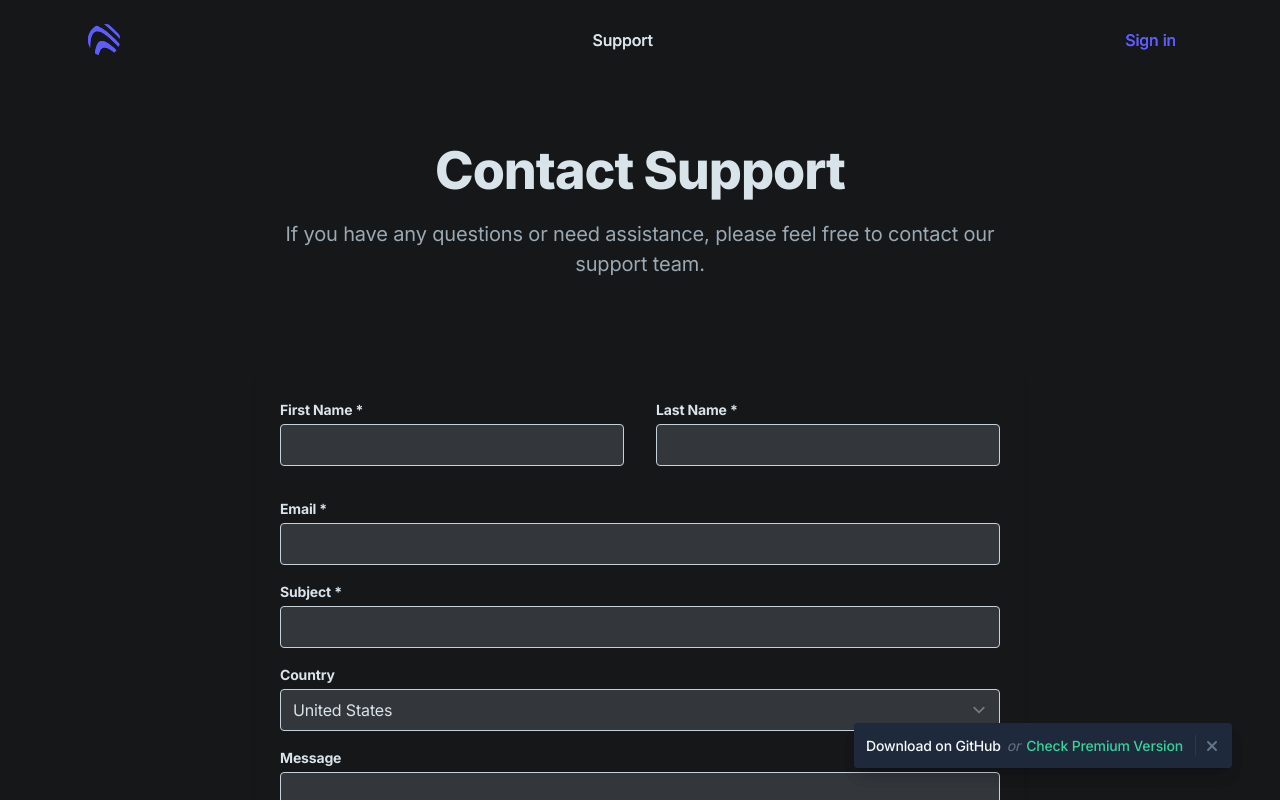
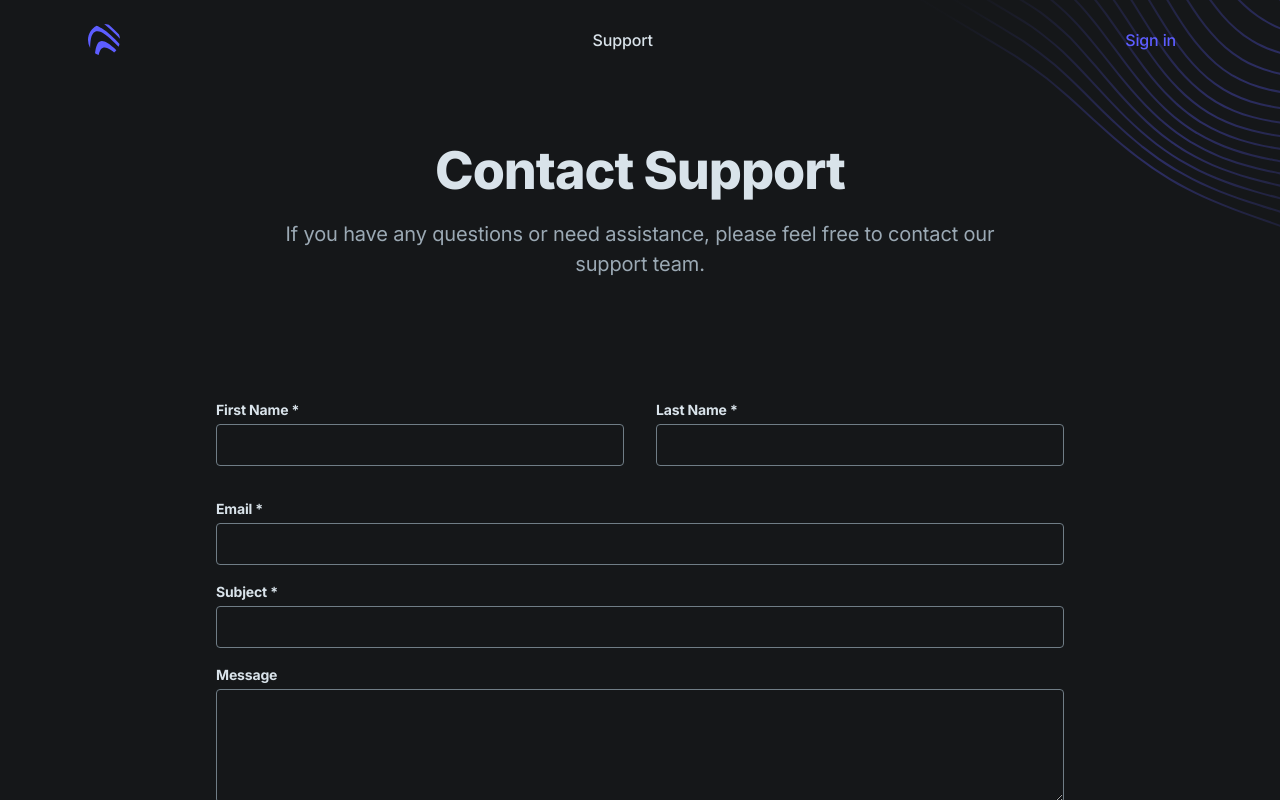
Before and after one commit to shoopapa/ai-gear, a Next.js app in the folder apps/marketing/: page /support in a window 1280 px wide. Shown: the top 800 px of the page. Built offline with nearby package versions, Linux system fonts and the light colour scheme.

Commit message:
support page

```diff
--- a/apps/marketing/app/layout.tsx
+++ b/apps/marketing/app/layout.tsx
@@ -3,7 +3,6 @@ import './css/style.css'
 import { Inter, Architects_Daughter } from 'next/font/google'
 
 import Header from '@/components/ui/header'
-import Banner from '@/components/banner'
 
 const inter = Inter({
   subsets: ['latin'],
@@ -34,7 +33,6 @@ export default function RootLayout({
         <div className="flex flex-col min-h-screen overflow-hidden">
           <Header />
           {children}
-          <Banner />
         </div>
       </body>
     </html>
--- /dev/null
+++ b/apps/marketing/app/support/layout.tsx
@@ -0,0 +1,17 @@
+import PageIllustration from '@/components/page-illustration'
+
+export default function AuthLayout({
+  children,
+}: {
+  children: React.ReactNode
+}) {
+  return (
+    <main className="grow">
+
+      <PageIllustration />
+
+      {children}
+
+    </main>
+  )
+}
--- a/apps/marketing/app/support/page.tsx
+++ b/apps/marketing/app/support/page.tsx
@@ -1,13 +1,8 @@
-// pages/Support.js
+import Contact from '../../components/contact'
+export default function Support() {
 
-import React from 'react';
-import Layout from '../layout'; // Assuming you have a layout component for theming
-import ContactForm from '../../components/contact'; // You may need to create this component
-
-const Support = () => {
   return (
-    <Layout>
-      <div className="max-w-6xl mx-auto px-4 sm:px-6 relative">
+    <section className="max-w-6xl mx-auto px-4 sm:px-6 relative">
 
       {/* Support page content */}
       <div className="pt-20 md:pt-32 pb-16">
@@ -19,13 +14,9 @@ const Support = () => {
           </p>
         </div>
 
-          {/* Contact Form */}
-          <ContactForm />
+        <Contact />
       </div>
 
-      </div>
-    </Layout>
+    </section>
   );
 };
-
-export default Support;
--- a/apps/marketing/components/banner.tsx
+++ /dev/null
@@ -1,38 +0,0 @@
-'use client'
-
-import { useState } from 'react'
-
-export default function Banner() {
-  const [bannerOpen, setBannerOpen] = useState<boolean>(true)
-
-  return (
-    <>
-      {bannerOpen && (
-        <div className="fixed bottom-0 right-0 w-full md:bottom-8 md:right-12 md:w-auto z-50">
-          <div className="bg-slate-800 text-slate-50 text-sm p-3 md:rounded shadow-lg flex justify-between">
-            <div className="text-slate-500 inline-flex">
-              <a
-                className="font-medium hover:underline text-slate-50"
-                href="https://github.com/cruip/open-react-template"
-                target="_blank"
-                rel="noreferrer"
-              >
-                Download<span className="hidden sm:inline"> on GitHub</span>
-              </a>{' '}
-              <span className="italic px-1.5">or</span>{' '}
-              <a className="font-medium hover:underline text-emerald-400" href="https://cruip.com/open-pro/" target="_blank" rel="noreferrer">
-                Check Premium Version
-              </a>
-            </div>
-            <button className="text-slate-500 hover:text-slate-400 pl-2 ml-3 border-l border-gray-700" onClick={() => setBannerOpen(false)}>
-              <span className="sr-only">Close</span>
-              <svg className="w-4 h-4 shrink-0 fill-current" viewBox="0 0 16 16">
-                <path d="M12.72 3.293a1 1 0 00-1.415 0L8.012 6.586 4.72 3.293a1 1 0 00-1.414 1.414L6.598 8l-3.293 3.293a1 1 0 101.414 1.414l3.293-3.293 3.293 3.293a1 1 0 001.414-1.414L9.426 8l3.293-3.293a1 1 0 000-1.414z" />
-              </svg>
-            </button>
-          </div>
-        </div>
-      )}
-    </>
-  )
-}
--- a/apps/marketing/components/contact.tsx
+++ b/apps/marketing/components/contact.tsx
@@ -1,6 +1,4 @@
 "use client"
-// components/ContactForm.js
-
 import React, { useState } from 'react';
 
 const ContactForm = () => {
@@ -14,7 +12,7 @@ const ContactForm = () => {
     agreeToPrivacyPolicy: false,
   });
 
-  const handleInputChange = (e) => {
+  const handleInputChange = (e: any) => {
     const { name, value, type, checked } = e.target;
     const inputValue = type === 'checkbox' ? checked : value;
 
@@ -24,87 +22,74 @@ const ContactForm = () => {
     });
   };
 
-  const handleSubmit = (e) => {
+  const handleSubmit = (e: any) => {
     e.preventDefault();
     // Here, you can implement the logic to send the form data to your backend or support email
     console.log(formData); // For demonstration purposes, log the form data
   };
 
   return (
-    <div className="max-w-4xl mx-auto bg-gray-900 p-6 rounded-lg shadow-md" data-aos="fade-up" data-aos-delay="400">
+    <div className="max-w-4xl mx-auto bg p-6" data-aos="fade-up" data-aos-delay="400">
       <form onSubmit={handleSubmit}>
         <div className="flex flex-wrap -mx-4 mb-4">
           <div className="w-full md:w-1/2 px-4 mb-4">
-            <label htmlFor="firstName" className="block text-gray-200 text-sm font-bold mb-1">First Name *</label>
+            <label className="block text-gray-200 text-sm font-bold mb-1">First Name *</label>
             <input
               type="text"
               id="firstName"
               name="firstName"
               value={formData.firstName}
               onChange={handleInputChange}
-              className="w-full border border-gray-300 rounded px-3 py-2 bg-gray-700 text-gray-200 focus:outline-none focus:border-indigo-500"
+              className="w-full border border-gray-00 rounded px-3 py-2 bg-transparent text-gray-200 focus:outline-none focus:border-indigo-500"
               required
             />
           </div>
           <div className="w-full md:w-1/2 px-4 mb-4">
-            <label htmlFor="lastName" className="block text-gray-200 text-sm font-bold mb-1">Last Name *</label>
+            <label className="block text-gray-200 text-sm font-bold mb-1">Last Name *</label>
             <input
               type="text"
               id="lastName"
               name="lastName"
               value={formData.lastName}
               onChange={handleInputChange}
-              className="w-full border border-gray-300 rounded px-3 py-2 bg-gray-700 text-gray-200 focus:outline-none focus:border-indigo-500"
+              className="w-full border border-gray-00 rounded px-3 py-2 bg-transparent text-gray-200 focus:outline-none focus:border-indigo-500"
               required
             />
           </div>
         </div>
         <div className="mb-4">
-          <label htmlFor="email" className="block text-gray-200 text-sm font-bold mb-1">Email *</label>
+          <label className="block text-gray-200 text-sm font-bold mb-1">Email *</label>
           <input
             type="email"
             id="email"
             name="email"
             value={formData.email}
             onChange={handleInputChange}
-            className="w-full border border-gray-300 rounded px-3 py-2 bg-gray-700 text-gray-200 focus:outline-none focus:border-indigo-500"
+            className="w-full border border-gray-00 rounded px-3 py-2 bg-transparent text-gray-200 focus:outline-none focus:border-indigo-500"
             required
           />
         </div>
         <div className="mb-4">
-          <label htmlFor="subject" className="block text-gray-200 text-sm font-bold mb-1">Subject *</label>
+          <label className="block text-gray-200 text-sm font-bold mb-1">Subject *</label>
           <input
             type="text"
             id="subject"
             name="subject"
             value={formData.subject}
             onChange={handleInputChange}
-            className="w-full border border-gray-300 rounded px-3 py-2 bg-gray-700 text-gray-200 focus:outline-none focus:border-indigo-500"
+            className="w-full border border-gray-500 rounded px-3 py-2 bg-transparent text-gray-200 focus:outline-none focus:border-indigo-500"
             required
           />
         </div>
         <div className="mb-4">
-          <label htmlFor="country" className="block text-gray-200 text-sm font-bold mb-1">Country</label>
-          <select
-            id="country"
-            name="country"
-            value={formData.country}
-            onChange={handleInputChange}
-            className="w-full border border-gray-300 rounded px-3 py-2 bg-gray-700 text-gray-200 focus:outline-none focus:border-indigo-500"
-          >
-            <option value="United States">United States</option>
-            {/* Add other country options here */}
-          </select>
-        </div>
-        <div className="mb-4">
-          <label htmlFor="message" className="block text-gray-200 text-sm font-bold mb-1">Message</label>
+          <label className="block text-gray-200 text-sm font-bold mb-1">Message</label>
           <textarea
             id="message"
             name="message"
             value={formData.message}
             onChange={handleInputChange}
-            className="w-full border border-gray-300 rounded px-3 py-2 bg-gray-700 text-gray-200 focus:outline-none focus:border-indigo-500"
-            rows="4"
+            className="w-full border border-gray-00 rounded px-3 py-2 bg-transparent text-gray-200 focus:outline-none focus:border-indigo-500"
+            rows={4}
             required
           ></textarea>
         </div>
@@ -130,8 +115,8 @@ const ContactForm = () => {
             Send
           </button>
         </div>
-      </form>
-    </div>
+      </form >
+    </div >
   );
 };
 
--- a/apps/marketing/components/ui/footer.tsx
+++ b/apps/marketing/components/ui/footer.tsx
@@ -7,94 +7,12 @@ export default function Footer() {
       <div className="py-12 md:py-16">
         <div className="max-w-6xl mx-auto px-4 sm:px-6">
 
-          {/* Top area: Blocks */}
-          <div className="grid md:grid-cols-12 gap-8 lg:gap-20 mb-8 md:mb-12">
-
-            {/* 1st block */}
-            <div className="md:col-span-4 lg:col-span-5">
-              <div className="mb-2">
-                {/* Logo */}
-                <Link href="/" className="inline-block" aria-label="Cruip">
-                  <svg className="w-8 h-8 fill-current text-purple-600" viewBox="0 0 32 32" xmlns="http://www.w3.org/2000/svg">
-                    <path d="M31.952 14.751a260.51 260.51 0 00-4.359-4.407C23.932 6.734 20.16 3.182 16.171 0c1.634.017 3.21.28 4.692.751 3.487 3.114 6.846 6.398 10.163 9.737.493 1.346.811 2.776.926 4.262zm-1.388 7.883c-2.496-2.597-5.051-5.12-7.737-7.471-3.706-3.246-10.693-9.81-15.736-7.418-4.552 2.158-4.717 10.543-4.96 16.238A15.926 15.926 0 010 16C0 9.799 3.528 4.421 8.686 1.766c1.82.593 3.593 1.675 5.038 2.587 6.569 4.14 12.29 9.71 17.792 15.57-.237.94-.557 1.846-.952 2.711zm-4.505 5.81a56.161 56.161 0 00-1.007-.823c-2.574-2.054-6.087-4.805-9.394-4.044-3.022.695-4.264 4.267-4.97 7.52a15.945 15.945 0 01-3.665-1.85c.366-3.242.89-6.675 2.405-9.364 2.315-4.107 6.287-3.072 9.613-1.132 3.36 1.96 6.417 4.572 9.313 7.417a16.097 16.097 0 01-2.295 2.275z" />
-                  </svg>
-                </Link>
-              </div>
-              <div className="text-gray-400">Lorem ipsum is placeholder text commonly used in the graphic, print, and publishing industries for previewing layouts and visual mockups.</div>
-            </div>
-
-            {/* 2nd, 3rd and 4th blocks */}
-            <div className="md:col-span-8 lg:col-span-7 grid sm:grid-cols-3 gap-8">
-
-              {/* 2nd block */}
-              <div className="text-sm">
-                <h6 className="text-gray-200 font-medium mb-1">Products</h6>
-                <ul>
-                  <li className="mb-1">
-                    <Link href="/" className="text-gray-400 hover:text-gray-100 transition duration-150 ease-in-out">Web Studio</Link>
-                  </li>
-                  <li className="mb-1">
-                    <Link href="/" className="text-gray-400 hover:text-gray-100 transition duration-150 ease-in-out">DynamicBox Flex</Link>
-                  </li>
-                  <li className="mb-1">
-                    <Link href="/" className="text-gray-400 hover:text-gray-100 transition duration-150 ease-in-out">Programming Forms</Link>
-                  </li>
-                </ul>
-              </div>
-
-              {/* 3rd block */}
-              <div className="text-sm">
-                <h6 className="text-gray-200 font-medium mb-1">Resources</h6>
-                <ul>
-                  <li className="mb-1">
-                    <Link href="/" className="text-gray-400 hover:text-gray-100 transition duration-150 ease-in-out">Nostrud exercitation</Link>
-                  </li>
-                  <li className="mb-1">
-                    <Link href="/" className="text-gray-400 hover:text-gray-100 transition duration-150 ease-in-out">Visual mockups</Link>
-                  </li>
-                  <li className="mb-1">
-                    <Link href="/" className="text-gray-400 hover:text-gray-100 transition duration-150 ease-in-out">Nostrud exercitation</Link>
-                  </li>
-                  <li className="mb-1">
-                    <Link href="/" className="text-gray-400 hover:text-gray-100 transition duration-150 ease-in-out">Visual mockups</Link>
-                  </li>
-                  <li className="mb-1">
-                    <Link href="/" className="text-gray-400 hover:text-gray-100 transition duration-150 ease-in-out">Nostrud exercitation</Link>
-                  </li>
-                </ul>
-              </div>
-
-              {/* 4th block */}
-              <div className="text-sm">
-                <h6 className="text-gray-200 font-medium mb-1">Company</h6>
-                <ul>
-                  <li className="mb-1">
-                    <Link href="/" className="text-gray-400 hover:text-gray-100 transition duration-150 ease-in-out">Consectetur adipiscing</Link>
-                  </li>
-                  <li className="mb-1">
-                    <Link href="/" className="text-gray-400 hover:text-gray-100 transition duration-150 ease-in-out">Labore et dolore</Link>
-                  </li>
-                  <li className="mb-1">
-                    <Link href="/" className="text-gray-400 hover:text-gray-100 transition duration-150 ease-in-out">Consectetur adipiscing</Link>
-                  </li>
-                  <li className="mb-1">
-                    <Link href="/" className="text-gray-400 hover:text-gray-100 transition duration-150 ease-in-out">Labore et dolore</Link>
-                  </li>
-                  <li className="mb-1">
-                    <Link href="/" className="text-gray-400 hover:text-gray-100 transition duration-150 ease-in-out">Consectetur adipiscing</Link>
-                  </li>
-                </ul>
-              </div>
-
-            </div>
-
-          </div>
 
           {/* Bottom area */}
           <div className="md:flex md:items-center md:justify-between">
 
             {/* Social links */}
-            {/* <ul className="flex mb-4 md:order-1 md:ml-4 md:mb-0">
+            <ul className="flex mb-4 md:order-1 md:ml-4 md:mb-0">
               <li>
                 <Link href="/" className="flex justify-center items-center text-purple-600 bg-gray-800 hover:text-gray-100 hover:bg-purple-600 rounded-full transition duration-150 ease-in-out" aria-label="Twitter">
                   <svg className="w-8 h-8 fill-current" viewBox="0 0 32 32" xmlns="http://www.w3.org/2000/svg">
@@ -132,10 +50,17 @@ export default function Footer() {
                   </svg>
                 </Link>
               </li>
-            </ul> */}
+            </ul>
 
             {/* Copyrights note */}
-            <div className="text-gray-400 text-sm mr-4">&copy; AI Gear All rights reserved.</div>
+            <div className="md:flex md:items-center md:justify-between">
+              <Link href="/" className="inline-block" aria-label="Cruip">
+                <svg className="w-8 h-8 fill-current text-purple-600" viewBox="0 0 32 32" xmlns="http://www.w3.org/2000/svg">
+                  <path d="M31.952 14.751a260.51 260.51 0 00-4.359-4.407C23.932 6.734 20.16 3.182 16.171 0c1.634.017 3.21.28 4.692.751 3.487 3.114 6.846 6.398 10.163 9.737.493 1.346.811 2.776.926 4.262zm-1.388 7.883c-2.496-2.597-5.051-5.12-7.737-7.471-3.706-3.246-10.693-9.81-15.736-7.418-4.552 2.158-4.717 10.543-4.96 16.238A15.926 15.926 0 010 16C0 9.799 3.528 4.421 8.686 1.766c1.82.593 3.593 1.675 5.038 2.587 6.569 4.14 12.29 9.71 17.792 15.57-.237.94-.557 1.846-.952 2.711zm-4.505 5.81a56.161 56.161 0 00-1.007-.823c-2.574-2.054-6.087-4.805-9.394-4.044-3.022.695-4.264 4.267-4.97 7.52a15.945 15.945 0 01-3.665-1.85c.366-3.242.89-6.675 2.405-9.364 2.315-4.107 6.287-3.072 9.613-1.132 3.36 1.96 6.417 4.572 9.313 7.417a16.097 16.097 0 01-2.295 2.275z" />
+                </svg>
+              </Link>
+              <div className="text-gray-400 text-sm mr-4 ml-4">&copy; Cruip.sdfsdfrved.</div>
+            </div>
 
           </div>
 
--- a/apps/marketing/tailwind.config.js
+++ b/apps/marketing/tailwind.config.js
@@ -1,77 +1,78 @@
 /** @type {import('tailwindcss').Config} */
 module.exports = {
   content: [
-    './app/**/*.{js,ts,jsx,tsx}',
-    './pages/**/*.{js,ts,jsx,tsx}',
-    './components/**/*.{js,ts,jsx,tsx}',
+    "./app/**/*.{js,ts,jsx,tsx}",
+    "./pages/**/*.{js,ts,jsx,tsx}",
+    "./components/**/*.{js,ts,jsx,tsx}",
   ],
   theme: {
     extend: {
       colors: {
         gray: {
-          100: '#EBF1F5',
-          200: '#D9E3EA',
-          300: '#C5D2DC',
-          400: '#9BA9B4',
-          500: '#707D86',
-          600: '#55595F',
-          700: '#33363A',
-          800: '#25282C',
-          900: '#151719',
+          100: "#EBF1F5",
+          200: "#D9E3EA",
+          300: "#C5D2DC",
+          400: "#9BA9B4",
+          500: "#707D86",
+          600: "#55595F",
+          700: "#33363A",
+          800: "#25282C",
+          900: "#151719",
         },
         purple: {
-          100: '#F4F4FF',
-          200: '#E2E1FF',
-          300: '#CBCCFF',
-          400: '#ABABFF',
-          500: '#8D8DFF',
-          600: '#5D5DFF',
-          700: '#4B4ACF',
-          800: '#38379C',
-          900: '#262668',
+          100: "#F4F4FF",
+          200: "#E2E1FF",
+          300: "#CBCCFF",
+          400: "#ABABFF",
+          500: "#8D8DFF",
+          600: "#5D5DFF",
+          700: "#4B4ACF",
+          800: "#38379C",
+          900: "#262668",
         },
       },
       spacing: {
-        '9/16': '56.25%',
-        '3/4': '75%',
-        '1/1': '100%',
+        "9/16": "56.25%",
+        "3/4": "75%",
+        "1/1": "100%",
       },
       fontFamily: {
-        inter: ['var(--font-inter)', 'sans-serif'],
-        'architects-daughter': ['var(--font-architects-daughter)', 'sans-serif']
+        inter: ["var(--font-inter)", "sans-serif"],
+        "architects-daughter": [
+          "var(--font-architects-daughter)",
+          "sans-serif",
+        ],
       },
       fontSize: {
-        xs: '0.75rem',
-        sm: '0.875rem',
-        base: '1rem',
-        lg: '1.125rem',
-        xl: '1.25rem',
-        '2xl': '1.5rem',
-        '3xl': '2rem',
-        '4xl': '2.5rem',
-        '5xl': '3.25rem',
-        '6xl': '4rem',
+        xs: "0.75rem",
+        sm: "0.875rem",
+        base: "1rem",
+        lg: "1.125rem",
+        xl: "1.25rem",
+        "2xl": "1.5rem",
+        "3xl": "2rem",
+        "4xl": "2.5rem",
+        "5xl": "3.25rem",
+        "6xl": "4rem",
       },
       inset: {
-        'full': '100%',
+        full: "100%",
       },
       letterSpacing: {
-        tighter: '-0.02em',
-        tight: '-0.01em',
-        normal: '0',
-        wide: '0.01em',
-        wider: '0.02em',
-        widest: '0.4em',
+        tighter: "-0.02em",
+        tight: "-0.01em",
+        normal: "0",
+        wide: "0.01em",
+        wider: "0.02em",
+        widest: "0.4em",
       },
       minWidth: {
-        '10': '2.5rem',
+        10: "2.5rem",
       },
       scale: {
-        '98': '.98'
+        98: ".98",
       },
     },
   },
-  plugins: [
-    require('@tailwindcss/forms'),
-  ],
-}
+  plugins: [require("@tailwindcss/forms")],
+};
```
Lines whose indentation alone changed are shown as unchanged.
